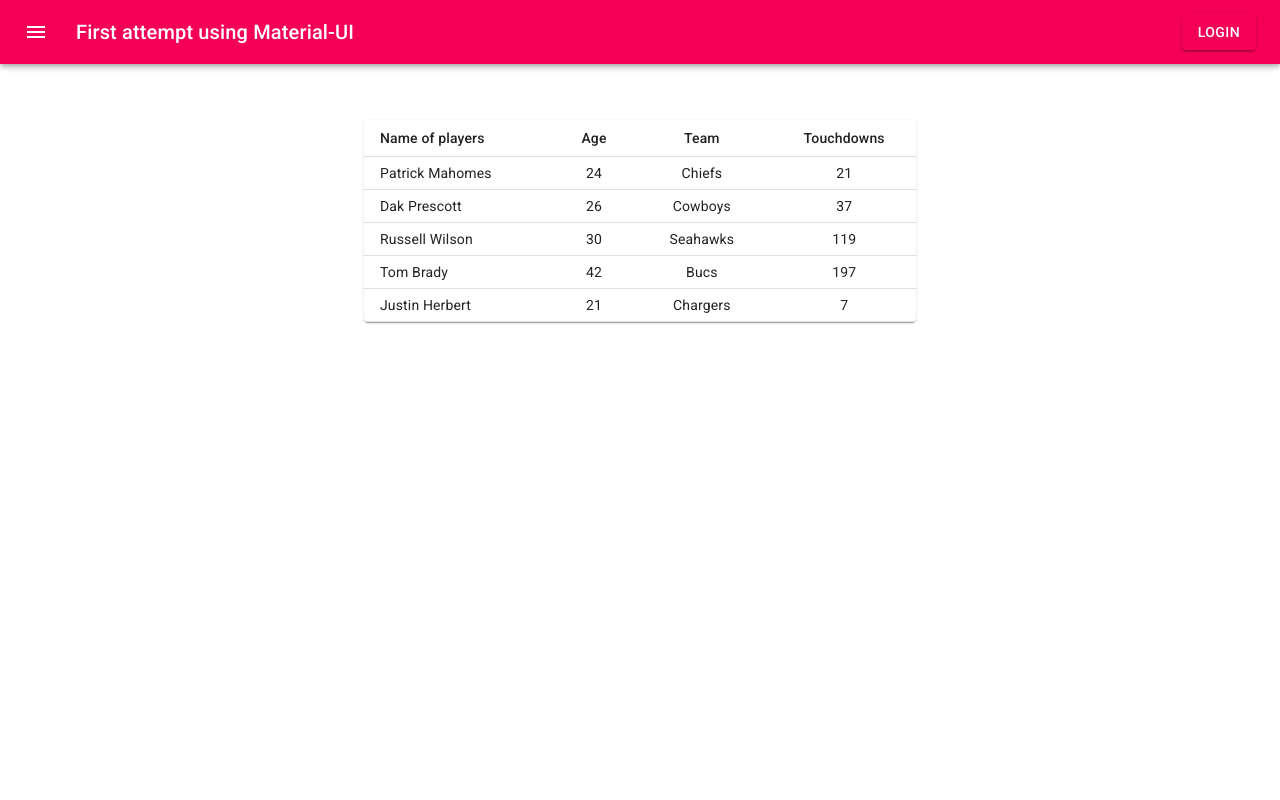
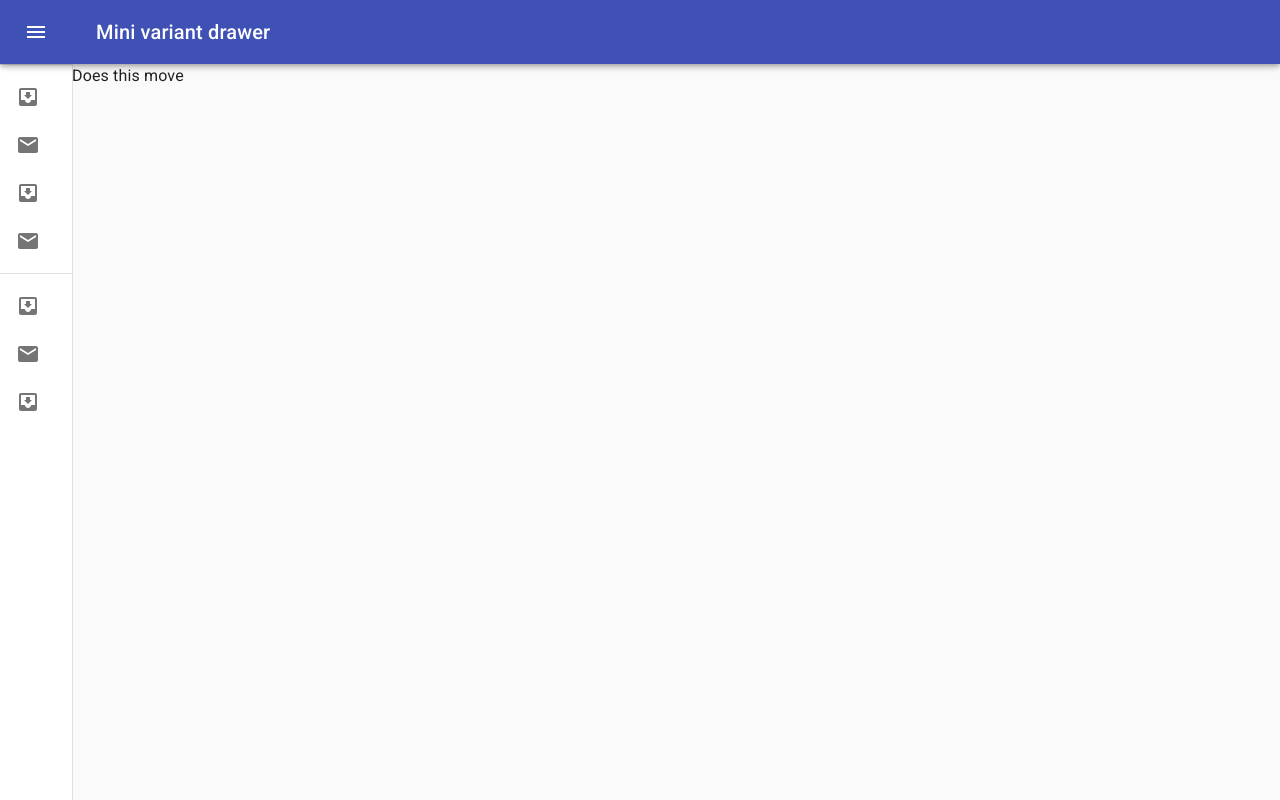
Before and after one commit to pepalms/coding-website, a React (Create React App) app: page / in a window 1280 px wide. Built offline with nearby package versions, Linux system fonts and the light colour scheme.

Commit message:
Completely changed most things
sectioned out the components and added navbar and drawer

```diff
--- a/src/App.js
+++ b/src/App.js
@@ -1,15 +1,10 @@
 import React from "react";
 import { makeStyles } from "@material-ui/core/styles";
-import AppBar from "@material-ui/core/AppBar";
-import Toolbar from "@material-ui/core/Toolbar";
-import Typography from "@material-ui/core/Typography";
-import Button from "@material-ui/core/Button";
-import IconButton from "@material-ui/core/IconButton";
-import Container from "@material-ui/core/Container";
-import Table from "./Table";
-import Box from "@material-ui/core/Box";
-import MenuIcon from "@material-ui/icons/Menu";
+import BasicTable from "./components/Table";
 import { BrowserRouter as Router, Switch, Route, Link } from "react-router-dom";
+import Appbar from "./components/Appbar";
+import NavDrawer from "./components/Drawer";
+import Welcome from "./components/Welcome";
 
 const useStyles = makeStyles((theme) => ({
   root: {
@@ -24,35 +19,36 @@
 }));
 
 export default function App() {
-  const classes = useStyles();
+  const [open, setOpen] = React.useState(false);
+
+  const handleDrawerOpen = () => {
+    setOpen(true);
+  };
+
+  const handleDrawerClose = () => {
+    setOpen(false);
+  };
 
   return (
     <Router>
-      <Container maxWidth="sm">
-        <div className={classes.root}>
-          <AppBar color="secondary" position="fixed">
-            <Toolbar>
-              <IconButton
-                edge="start"
-                className={classes.menuButton}
-                color="inherit"
-                aria-label="menu"
-              >
-                <MenuIcon color="inherit" />
-              </IconButton>
-              <Typography variant="h6" className={classes.title}>
-                First attempt using Material-UI
-              </Typography>
-              <Button variant="contained" color="secondary">
-                Login
-              </Button>
-            </Toolbar>
-          </AppBar>
-        </div>
-        <Box mt={15}>
-          <Table />
-        </Box>
-      </Container>
+      <Appbar
+        isDrawerOpen={open}
+        openDrawer={handleDrawerOpen}
+        closeDrawer={handleDrawerClose}
+      />
+      <NavDrawer
+        isDrawerOpen={open}
+        openDrawer={handleDrawerOpen}
+        closeDrawer={handleDrawerClose}
+      />
+      <Switch>
+        <Route exact path="/">
+          <Welcome isDrawerOpen={open} />
+        </Route>
+        <Route path="/tables">
+          <BasicTable isDrawerOpen={open} />
+        </Route>
+      </Switch>
     </Router>
   );
 }
--- /dev/null
+++ b/src/components/Appbar.jsx
@@ -0,0 +1,99 @@
+import React from "react";
+import clsx from "clsx";
+import { makeStyles, useTheme } from "@material-ui/core/styles";
+import AppBar from "@material-ui/core/AppBar";
+import Toolbar from "@material-ui/core/Toolbar";
+import CssBaseline from "@material-ui/core/CssBaseline";
+import Typography from "@material-ui/core/Typography";
+import IconButton from "@material-ui/core/IconButton";
+import MenuIcon from "@material-ui/icons/Menu";
+
+const drawerWidth = 240;
+
+const useStyles = makeStyles((theme) => ({
+  root: {
+    display: "flex",
+  },
+  appBar: {
+    zIndex: theme.zIndex.drawer + 1,
+    transition: theme.transitions.create(["width", "margin"], {
+      easing: theme.transitions.easing.sharp,
+      duration: theme.transitions.duration.leavingScreen,
+    }),
+  },
+  appBarShift: {
+    marginLeft: drawerWidth,
+    width: `calc(100% - ${drawerWidth}px)`,
+    transition: theme.transitions.create(["width", "margin"], {
+      easing: theme.transitions.easing.sharp,
+      duration: theme.transitions.duration.enteringScreen,
+    }),
+  },
+  menuButton: {
+    marginRight: 36,
+  },
+  hide: {
+    display: "none",
+  },
+  drawer: {
+    width: drawerWidth,
+    flexShrink: 0,
+    whiteSpace: "nowrap",
+  },
+
+  toolbar: {
+    display: "flex",
+    alignItems: "center",
+    justifyContent: "flex-end",
+    padding: theme.spacing(0, 1),
+    // necessary for content to be below app bar
+    ...theme.mixins.toolbar,
+  },
+  content: {
+    flexGrow: 1,
+    padding: theme.spacing(3),
+  },
+}));
+
+export default function MiniDrawer(props) {
+  const classes = useStyles();
+  const theme = useTheme();
+  // const [open, setOpen] = React.useState(false);
+
+  // const handleDrawerOpen = () => {
+  //   setOpen(true);
+  // };
+
+  // const handleDrawerClose = () => {
+  //   setOpen(false);
+  // };
+
+  return (
+    <div className={classes.root}>
+      <CssBaseline />
+      <AppBar
+        position="fixed"
+        className={clsx(classes.appBar, {
+          [classes.appBarShift]: props.isDrawerOpen,
+        })}
+      >
+        <Toolbar>
+          <IconButton
+            color="inherit"
+            aria-label="open drawer"
+            onClick={props.openDrawer}
+            edge="start"
+            className={clsx(classes.menuButton, {
+              [classes.hide]: props.isDrawerOpen,
+            })}
+          >
+            <MenuIcon />
+          </IconButton>
+          <Typography variant="h6" noWrap>
+            Mini variant drawer
+          </Typography>
+        </Toolbar>
+      </AppBar>
+    </div>
+  );
+}
--- /dev/null
+++ b/src/components/Drawer.js
@@ -0,0 +1,117 @@
+import React from "react";
+import ChevronLeftIcon from "@material-ui/icons/ChevronLeft";
+import ChevronRightIcon from "@material-ui/icons/ChevronRight";
+import ListItem from "@material-ui/core/ListItem";
+import ListItemIcon from "@material-ui/core/ListItemIcon";
+import ListItemText from "@material-ui/core/ListItemText";
+import InboxIcon from "@material-ui/icons/MoveToInbox";
+import MailIcon from "@material-ui/icons/Mail";
+import Divider from "@material-ui/core/Divider";
+import List from "@material-ui/core/List";
+import Drawer from "@material-ui/core/Drawer";
+import { makeStyles, useTheme } from "@material-ui/core/styles";
+import clsx from "clsx";
+import IconButton from "@material-ui/core/IconButton";
+import Typography from "@material-ui/core/Typography";
+
+const drawerWidth = 240;
+
+const useStyles = makeStyles((theme) => ({
+  root: {
+    display: "flex",
+  },
+  menuButton: {
+    marginRight: 36,
+  },
+  hide: {
+    display: "none",
+  },
+  drawer: {
+    width: drawerWidth,
+    flexShrink: 0,
+    whiteSpace: "nowrap",
+  },
+  drawerOpen: {
+    width: drawerWidth,
+    transition: theme.transitions.create("width", {
+      easing: theme.transitions.easing.sharp,
+      duration: theme.transitions.duration.enteringScreen,
+    }),
+  },
+  drawerClose: {
+    transition: theme.transitions.create("width", {
+      easing: theme.transitions.easing.sharp,
+      duration: theme.transitions.duration.leavingScreen,
+    }),
+    overflowX: "hidden",
+    width: theme.spacing(7) + 1,
+    [theme.breakpoints.up("sm")]: {
+      width: theme.spacing(9) + 1,
+    },
+  },
+  toolbar: {
+    display: "flex",
+    alignItems: "center",
+    justifyContent: "flex-end",
+    padding: theme.spacing(0, 1),
+    // necessary for content to be below app bar
+    ...theme.mixins.toolbar,
+  },
+  content: {
+    flexGrow: 1,
+    padding: theme.spacing(3),
+  },
+}));
+
+export default function NavDrawer(props) {
+  const classes = useStyles();
+  const theme = useTheme();
+
+  return (
+    <Drawer
+      variant="permanent"
+      className={clsx(classes.drawer, {
+        [classes.drawerOpen]: props.isDrawerOpen,
+        [classes.drawerClose]: !props.isDrawerOpen,
+      })}
+      classes={{
+        paper: clsx({
+          [classes.drawerOpen]: props.isDrawerOpen,
+          [classes.drawerClose]: !props.isDrawerOpen,
+        }),
+      }}
+    >
+      <div className={classes.toolbar}>
+        <IconButton onClick={props.closeDrawer}>
+          {theme.direction === "rtl" ? (
+            <ChevronRightIcon />
+          ) : (
+            <ChevronLeftIcon />
+          )}
+        </IconButton>
+      </div>
+      <Divider />
+      <List>
+        {["Inbox", "Starred", "Send email", "Drafts"].map((text, index) => (
+          <ListItem button key={text}>
+            <ListItemIcon>
+              {index % 2 === 0 ? <InboxIcon /> : <MailIcon />}
+            </ListItemIcon>
+            <ListItemText primary={text} />
+          </ListItem>
+        ))}
+      </List>
+      <Divider />
+      <List>
+        {["All mail", "Trash", "Spam"].map((text, index) => (
+          <ListItem button key={text}>
+            <ListItemIcon>
+              {index % 2 === 0 ? <InboxIcon /> : <MailIcon />}
+            </ListItemIcon>
+            <ListItemText primary={text} />
+          </ListItem>
+        ))}
+      </List>
+    </Drawer>
+  );
+}
--- /dev/null
+++ b/src/components/Welcome.jsx
@@ -0,0 +1,46 @@
+import React from "react";
+import { makeStyles, useTheme } from "@material-ui/core/styles";
+import clsx from "clsx";
+import { Typography } from "@material-ui/core";
+
+const useStyles = makeStyles((theme) => ({
+  toolBar: {
+    display: "flex",
+    alignItems: "center",
+    justifyContent: "flex-end",
+    padding: theme.spacing(0, 1),
+    // necessary for content to be below app bar
+    ...theme.mixins.toolbar,
+  },
+  content: {
+    transition: theme.transitions.create("margin", {
+      easing: theme.transitions.easing.sharp,
+      duration: theme.transitions.duration.leavingScreen,
+    }),
+    marginLeft: 72,
+  },
+  contentShift: {
+    transition: theme.transitions.create("margin", {
+      easing: theme.transitions.easing.easeOut,
+      duration: theme.transitions.duration.enteringScreen,
+    }),
+    marginLeft: 240,
+  },
+}));
+
+export default function Welcome(props) {
+  const classes = useStyles();
+  const theme = useTheme();
+
+  return (
+    <div
+      className={clsx(classes.content, {
+        [classes.contentShift]: props.isDrawerOpen,
+      })}
+    >
+      <div className={classes.toolBar} />
+
+      <Typography>Does this move</Typography>
+    </div>
+  );
+}
```
Also changed, not shown: src/components/NavBar.js (deleted, +0 -94 lines), src/components/Table.jsx (renamed from src/Table.jsx), 2 other files (tests, documents, lock files or other folders).
